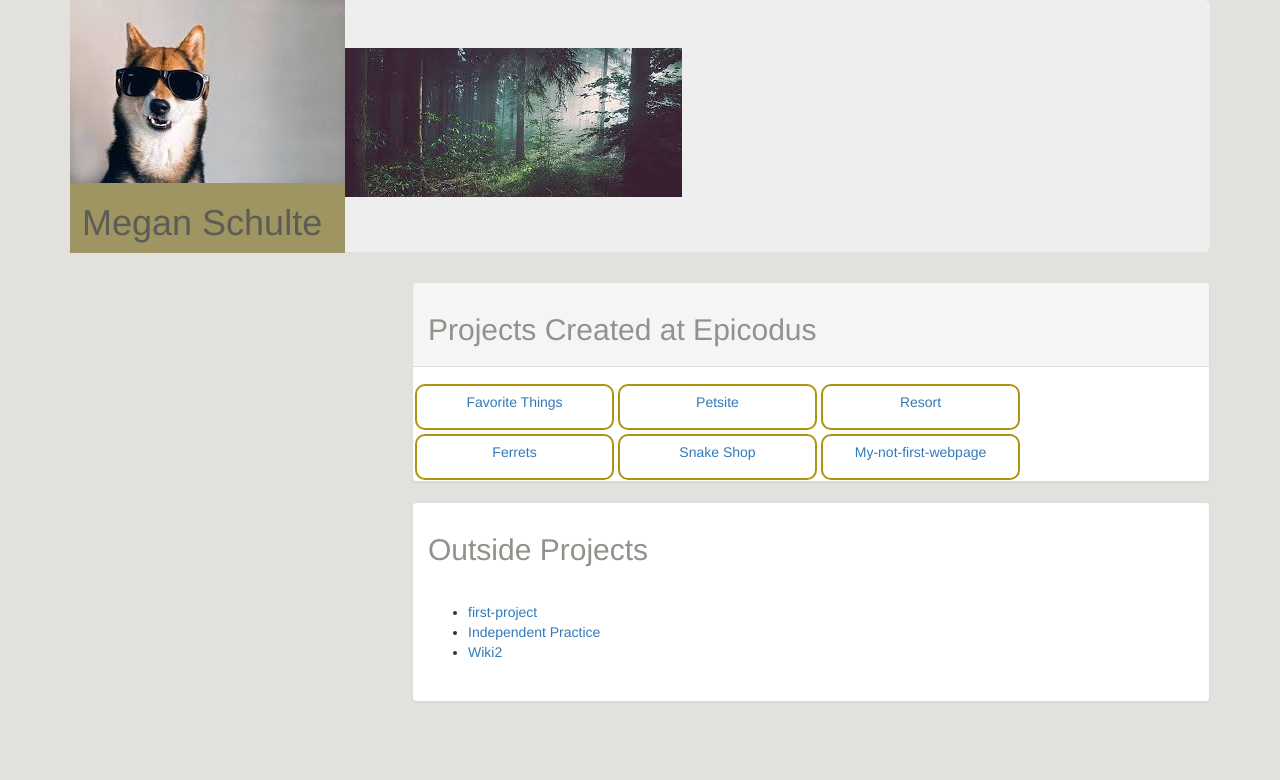
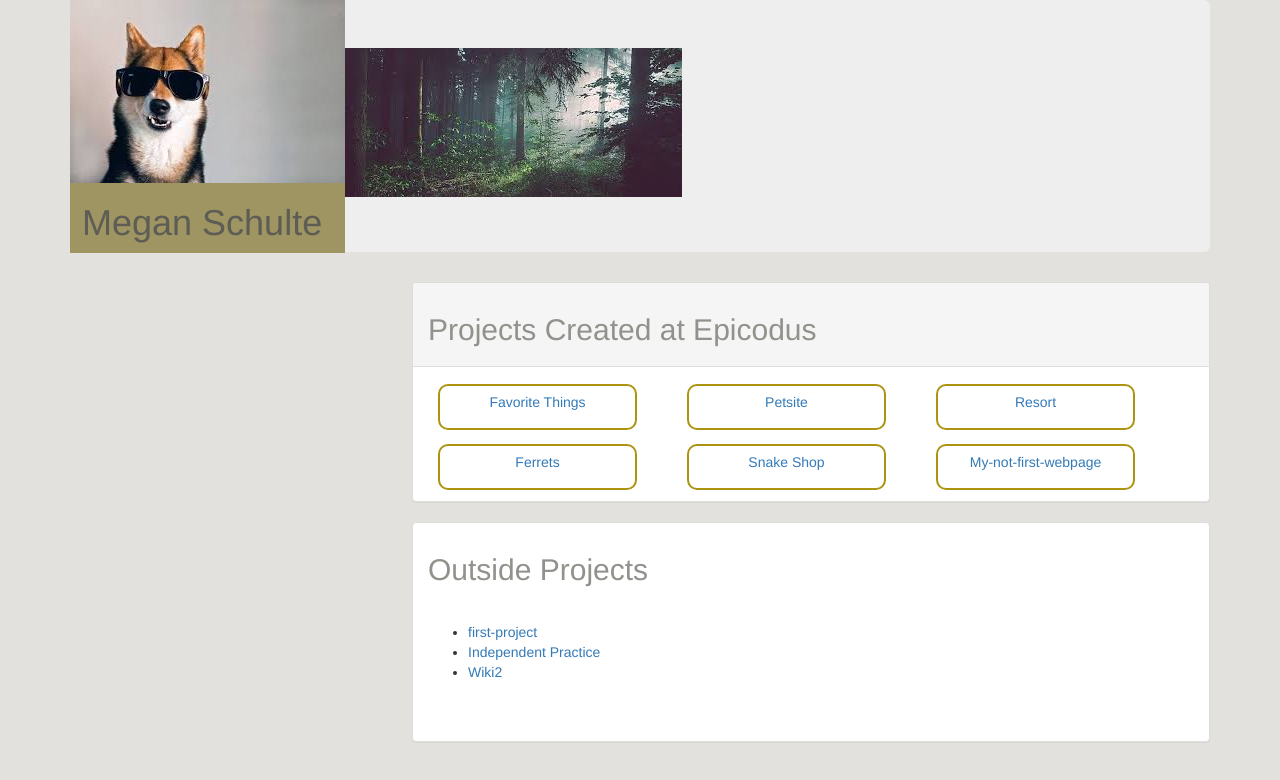
Before and after one commit to meganschultepdx/Portfolio, a plain HTML site: page index.html in a window 1280 px wide. Drawn offline with Linux system fonts and the light colour scheme.

Commit message:
adjust margins on borders

```diff
--- a/css/styles.css
+++ b/css/styles.css
@@ -33,7 +33,7 @@ h2 {
   float: right;
   width: 70%;
   z-index: 1;
-  height: 200px;
+  height: 220px;
 }
 
 #secondpanel {
@@ -46,10 +46,14 @@ h2 {
   height: 30px;
 }
 
+#top {
+  margin-bottom: 30px;
+}
+
 .col-md-3 {
   border: 2px solid #AC9411;
   padding: 6px;
-  margin: 2px;
+  margin: 2px 25px 2px 25px;
   border-height: 30px;
   text-align: center;
   border-radius: 10px;
--- a/index.html
+++ b/index.html
@@ -23,7 +23,7 @@
           <h2>Projects Created at Epicodus</h2>
         </div>
         <div class="panel-body">
-          <div class="row">
+          <div id="top" class="row">
             <div class="col-md-3">
               <p><a href="https://github.com/meganschultepdx/favorite-things.git"</a>Favorite Things</p>
             </div>
@@ -33,6 +33,8 @@
             <div class="col-md-3">
               <p><a href="https://github.com/meganschultepdx/resortwebsite.git">Resort</p>
             </div>
+          </div>
+          <div class="row">
             <div class="col-md-3">
               <p><a href="https://github.com/meganschultepdx/resortwebsite.git"</a>Ferrets</p>
             </div>
```
